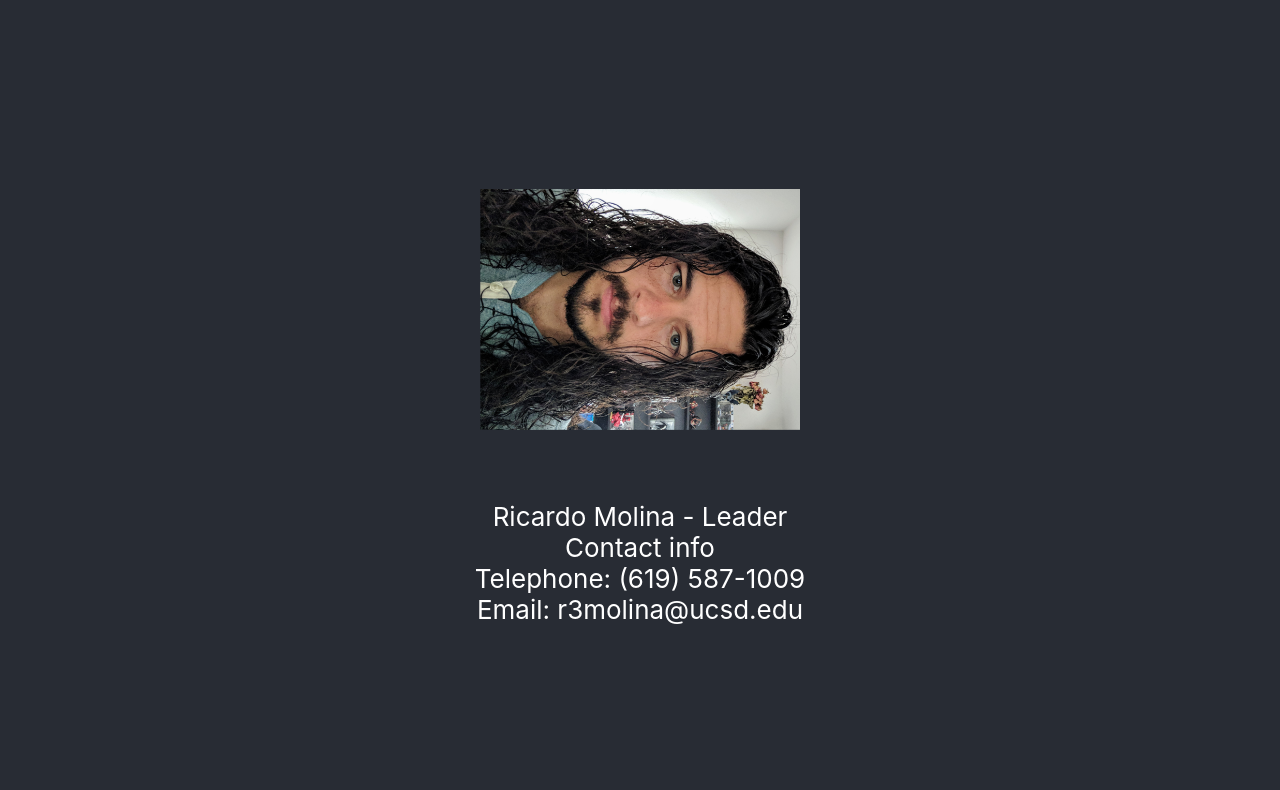
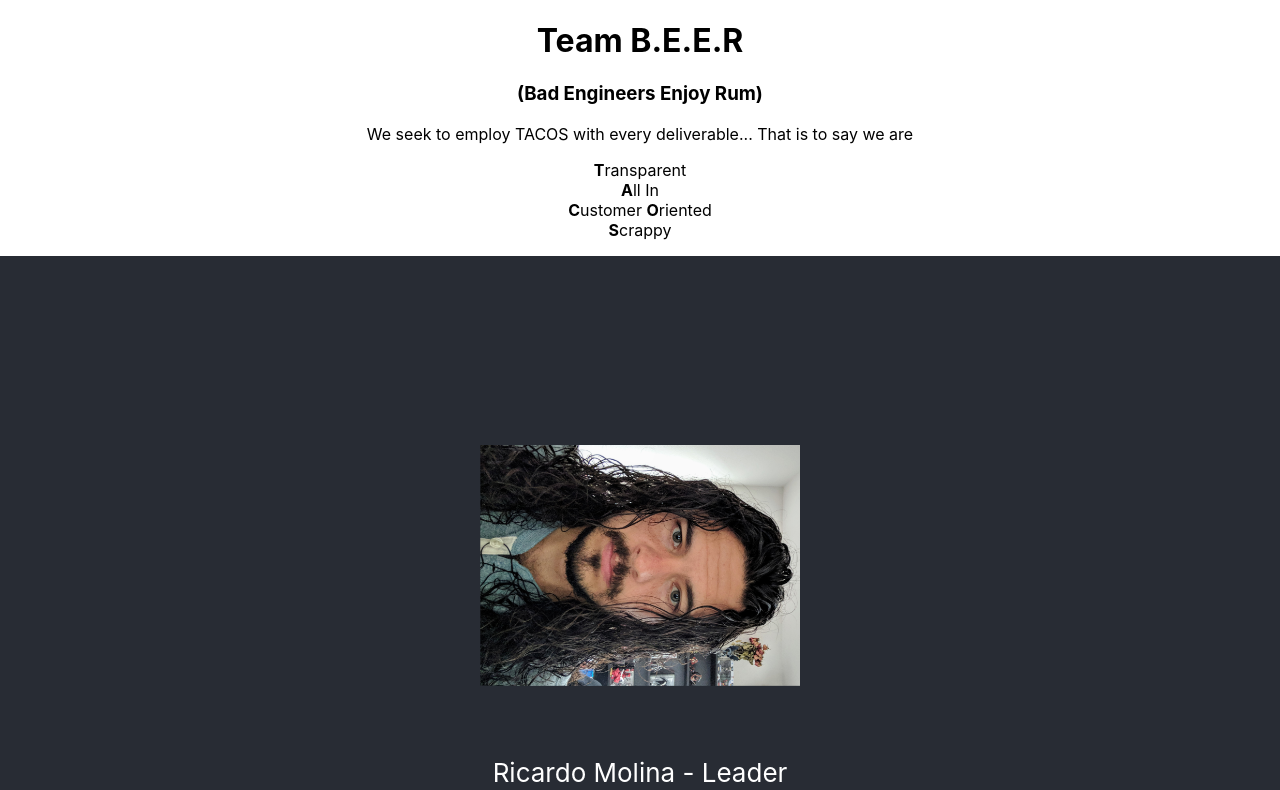
Before and after one commit to Pengs151/Team11Web, a React (Create React App) app: page / in a window 1280 px wide. Shown: the top 790 px of the page. Built offline with nearby package versions, Linux system fonts and the light colour scheme.

Commit message:
added team name, mission statement

```diff
--- a/src/App.css
+++ b/src/App.css
@@ -23,6 +23,11 @@
   color: #61dafb;
 }
 
+.mission-statement {
+  list-style-type:none;
+  padding-left: 0pt;
+}
+
 .end-rotate {
   height: auto;
   max-width: 35%;
--- a/src/App.js
+++ b/src/App.js
@@ -26,6 +26,21 @@ class App extends Component {
     const rotation = this.state.rotating ? 'App-logo' : 'end-rotate';
     return (
     <div className="App">
+
+      <h1>Team B.E.E.R</h1>
+      <h3>(Bad Engineers Enjoy Rum)</h3>
+
+      <header>
+      <p>We seek to employ TACOS with every deliverable... That is to say
+      we are</p>
+      <ul className="mission-statement">
+        <li><strong>T</strong>ransparent</li>
+        <li><strong>A</strong>ll In</li>
+        <li><strong>C</strong>ustomer <strong>O</strong>riented</li>
+        <li><strong>S</strong>crappy</li>
+
+      </ul>
+      </header>
 
       <header className="App-header">
         <a onClick={this.toggleRotate} href="#"><img src={ricardoPic} className={`${rotation}`} alt="logo"/></a>
```
Lines whose indentation alone changed are shown as unchanged.
